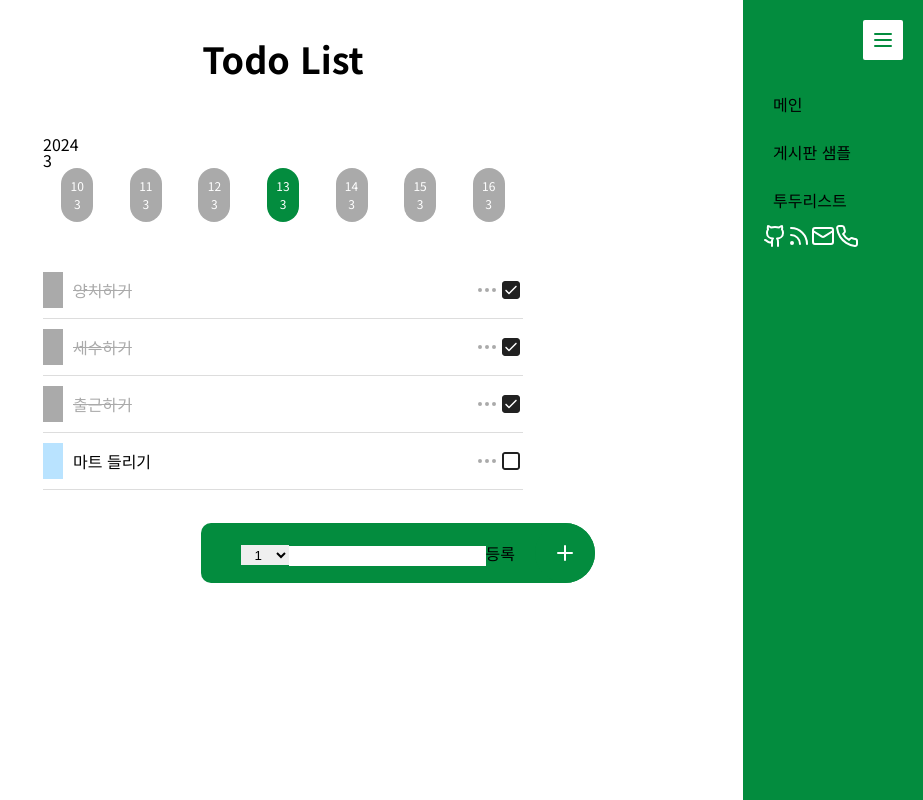
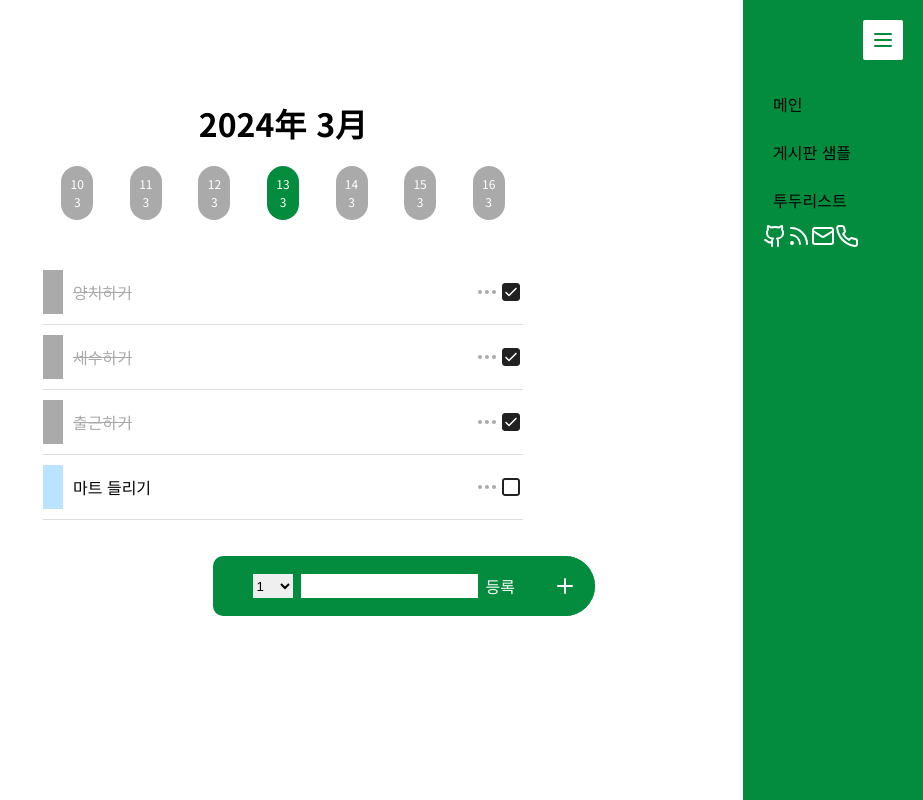
Before and after one commit to 33park/next-sample, a Next.js app in the folder next-basic/: page /todo in a window 1280 px wide. Shown: the whole page, without its empty margins (357-1280 px from the left). Built offline with nearby package versions, Linux system fonts and the light colour scheme.

Commit message:
todolist 임시 디자인 적용

```diff
--- a/next-basic/src/app/component/todo/TodoCalendar.tsx
+++ b/next-basic/src/app/component/todo/TodoCalendar.tsx
@@ -50,10 +50,10 @@ export default function TodoCalendar({ checkedCount, getListData }: TodoCalendar
     return (
         <>
             <CalendarContainer>
-                <div>
-                    <h2>{currentDate.getFullYear()}</h2>
-                    <h3>{currentDate.getMonth() + 1}</h3>
-                </div>
+                <CalendarTitle>
+                    <CalendarYear>{currentDate.getFullYear()}</CalendarYear><span>年</span>
+                    <CalendarMonth>{currentDate.getMonth() + 1}</CalendarMonth><span>月</span>
+                </CalendarTitle>
                 <WeekendList>
                 {recentWeekDates.map(({ day, isToday }, index) => (
                     <ListItem
@@ -74,6 +74,21 @@ const CalendarContainer = styled.div`
     display: block;
     width: 100%;
 `;
+
+const CalendarTitle = styled.div`
+    ${flexBox({justify: 'center'})}
+    font-size: 3.2rem;
+    font-weight: bold;
+    margin: 0 0 2rem;
+`
+
+const CalendarYear = styled.h2`
+
+`
+
+const CalendarMonth = styled.h2`
+    margin-left: 1rem;
+`
 
 const WeekendList = styled.ul`
     ${flexBox({justify:'space-around'})}
--- a/next-basic/src/app/component/todo/TodoForm.tsx
+++ b/next-basic/src/app/component/todo/TodoForm.tsx
@@ -36,7 +36,7 @@ export default function TodoForm({defaultInputVal = '', onFormSubmit}:TodoFormPr
     return (
             <>
                 <TodoFormContainer>
-                    <form onSubmit={handleSubmit}>
+                    <FormWrapper onSubmit={handleSubmit}>
                         <select onChange={handleSelect} value={checkOrder.toString()}>
                             <option value="1">1</option>
                             <option value="2">2</option>
@@ -51,7 +51,7 @@ export default function TodoForm({defaultInputVal = '', onFormSubmit}:TodoFormPr
                             />
                         </label>
                         <button type="submit">등록</button>
-                    </form>
+                    </FormWrapper>
                 </TodoFormContainer>
                 <AddTodoBtn type="button"><Plus stroke={theme.colors.white}/></AddTodoBtn>
             </>
@@ -66,16 +66,36 @@ const TodoFormContainer = styled.div`
     box-sizing: border-box;
     border-radius: 2rem 6rem 6rem 2rem;
 
-    select,input[type="text"] {
-        margin: 0;
-        padding: 0 1rem;
-        border: none;
-        line-height: 2rem;
-        height: 2rem;
+    @media ${devices.md} {
+        height: 6rem;
+    }
+`
+
+const FormWrapper = styled.form`
+    ${flexBox()}
+    gap: .8rem;
+
+
+    select, label, input, button {
+        line-height: 1;
+    }
+    select {
+        flex: none;
+        width: 4rem;
+        height: 2.4rem;
     }
 
-    @media ${devices.md} {
-        height: 6rem;
+    label {
+        flex: 1;
+    }
+
+    input {
+        height: 2.4rem;
+    }
+
+    button {
+        font-size: 1.6rem;
+        color: ${theme.colors.white}
     }
 `
 
--- a/next-basic/src/app/todo/page.tsx
+++ b/next-basic/src/app/todo/page.tsx
@@ -55,7 +55,7 @@ export default function TodoApp() {
     return (
         <div>
             <TodoContainer>
-                <h1>Todo List</h1>
+                {/* <h1>Todo List</h1> */}
                 <TodoForm onFormSubmit={handleInputChange}></TodoForm>
                 <TodoCalendar checkedCount={checkedCount}/>
                 <ListContainer>
@@ -81,6 +81,7 @@ const TodoContainer = styled.div`
     width: 100%;
     max-width: 48rem;
     margin: 0 auto;
+    padding: 10rem 0 0;
     font-size: 1.6rem;
 
     h1 {
--- a/next-basic/src/style/GlobalStyles.tsx
+++ b/next-basic/src/style/GlobalStyles.tsx
@@ -2,12 +2,32 @@ import { createGlobalStyle } from "styled-components";
 import '../../public/fonts/noto-sans-korean.css';
 
 export const GlobalStyles = createGlobalStyle`
-
+    html, body, div, span, applet, object, iframe,
+    h1, h2, h3, h4, h5, h6, p, blockquote, pre,
+    a, abbr, acronym, address, big, cite, code,
+    del, dfn, em, img, ins, kbd, q, s, samp,
+    small, strike, strong, sub, sup, tt, var,
+    b, u, i, center,
+    dl, dt, dd, ol, ul, li,
+    fieldset, form, label, legend,
+    table, caption, tbody, tfoot, thead, tr, th, td,
+    article, aside, canvas, details, embed,
+    figure, figcaption, footer, header, hgroup,
+    menu, nav, output, ruby, section, summary,
+    time, mark, audio, video {
+        margin: 0;
+        padding: 0;
+        border: 0;
+        font-size: 100%;
+        font: inherit;
+        vertical-align: baseline;
+    }
     html,body {
         font-family: "Noto Sans Korean",sans-serif;
         font-weight: 400;
         font-size: 62.5%;
     }
+
     button {
         border: none;
         margin: 0;
@@ -37,9 +57,39 @@ export const GlobalStyles = createGlobalStyle`
             padding: 0;
         }
     }
+
     a:hover, a:visited, a:link, a:active
     {
         color: inherit;
         text-decoration: none;
     }
+
+    input {
+        padding: 0;
+        margin: 0;
+        border: none;
+        -webkit-appearance: none;
+        -moz-appearance: none;
+        appearance: none;
+    }
+
+    input::-ms-clear { display: none; }
+
+    input[type='number']::-webkit-inner-spin-button,
+    input[type='number']::-webkit-outer-spin-button {
+        -webkit-appearance: none;
+        -moz-appearance: none;
+        appearance: none;
+    }
+
+    select {
+        padding: 0;
+        margin: 0;
+        border: none;
+/*         -webkit-appearance: none;
+        -moz-appearance: none;
+        appearance: none; */
+    }
+
+    select::-ms-expand { display: none; }
 `
```
